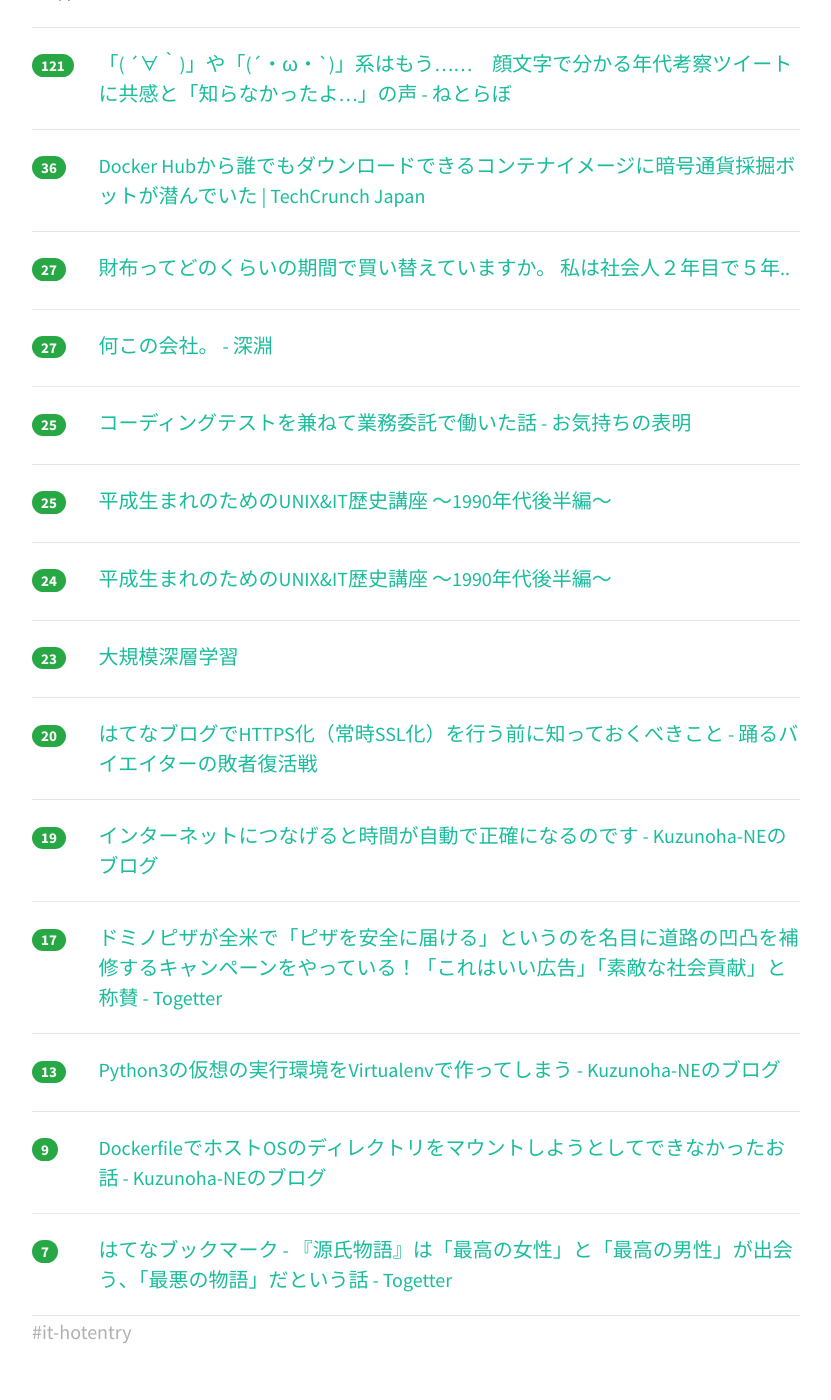
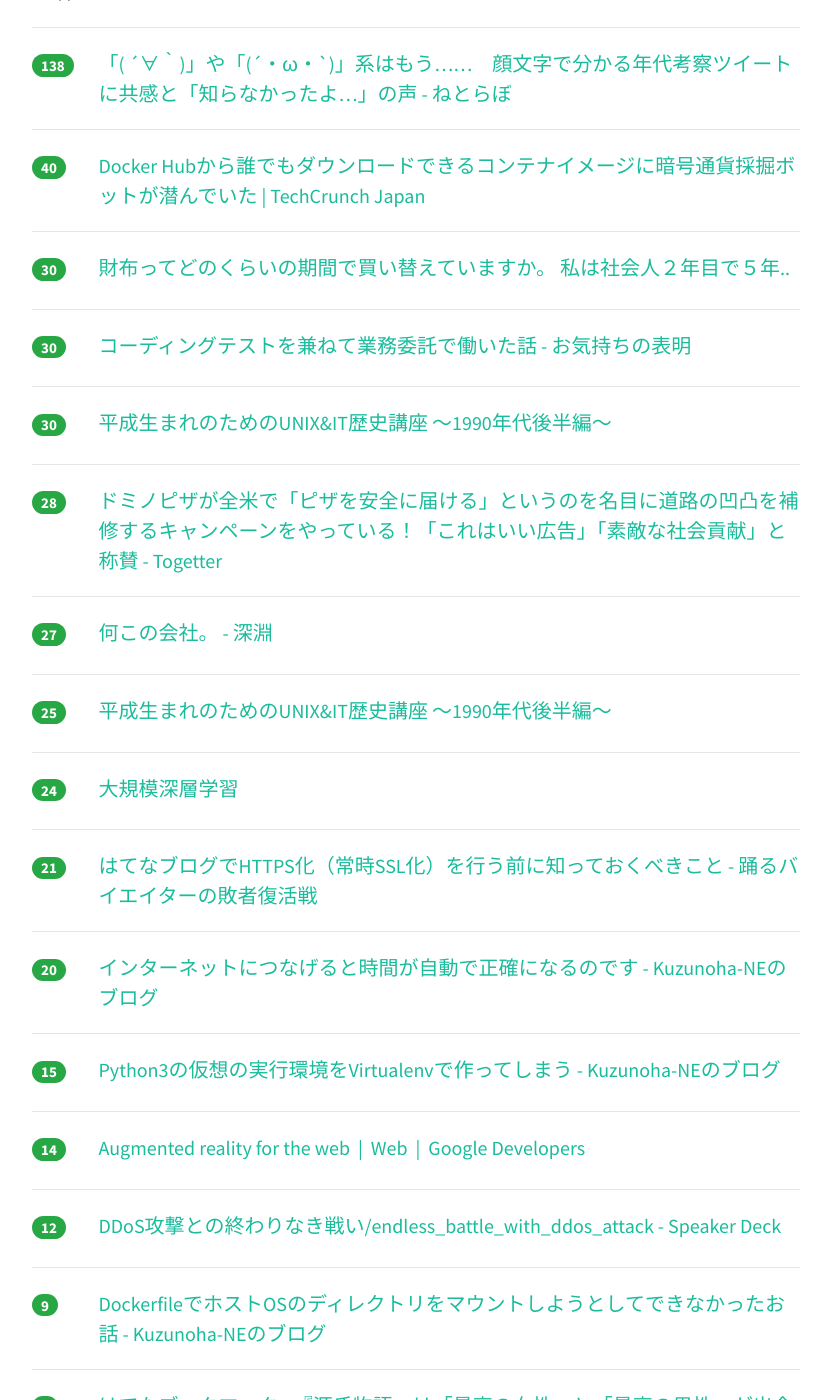
Before and after one commit to yatta47/hatena-matome-site, a Jekyll site: the page built from _posts/2018-06-17-hatena.md, in a window 1280 px wide and 1400 px high, scrolled down 346 px. Shown: the whole window, without its empty margins (224-1055 px from the left). Built offline with Jekyll 4.4.1, drawn with Linux system fonts in a browser that asks for light colours; nearby versions of some CDN libraries; some of the changed text lies outside the part shown.

Commit message:
Updated 2018-06-17

```diff
--- a/_posts/2018-06-17-hatena.md
+++ b/_posts/2018-06-17-hatena.md
@@ -1,24 +1,39 @@
 ---
 layout: post
 title:  "2018-06-17 はてぶIT"
-date:   2018-06-17 06:00:31
+date:   2018-06-17 07:01:45
 tags: [it-hotentry]
 ---
-14 件のデータあり
+17 件のデータあり
 
 <hr><div class="row">
-<div class="col-1"><span class="badge badge-pill badge-success h2">121</span></div>
+<div class="col-1"><span class="badge badge-pill badge-success h2">138</span></div>
 <div class="col-11"><a href='http://nlab.itmedia.co.jp/nl/articles/1806/16/news029.html' target='_blank'>「( ´∀｀)」や「(´・ω・`)」系はもう……　顔文字で分かる年代考察ツイートに共感と「知らなかったよ…」の声 - ねとらぼ</a></div>
 </div>
 <hr>
 <div class="row">
-<div class="col-1"><span class="badge badge-pill badge-success h2">36</span></div>
+<div class="col-1"><span class="badge badge-pill badge-success h2">40</span></div>
 <div class="col-11"><a href='https://jp.techcrunch.com/2018/06/16/2018-06-15-tainted-crypto-mining-containers-pulled-from-docker-hub/' target='_blank'>Docker Hubから誰でもダウンロードできるコンテナイメージに暗号通貨採掘ボットが潜んでいた | TechCrunch Japan</a></div>
 </div>
 <hr>
 <div class="row">
-<div class="col-1"><span class="badge badge-pill badge-success h2">27</span></div>
+<div class="col-1"><span class="badge badge-pill badge-success h2">30</span></div>
 <div class="col-11"><a href='https://anond.hatelabo.jp/20180616212459' target='_blank'>財布ってどのくらいの期間で買い替えていますか。 私は社会人２年目で５年..</a></div>
+</div>
+<hr>
+<div class="row">
+<div class="col-1"><span class="badge badge-pill badge-success h2">30</span></div>
+<div class="col-11"><a href='http://mrtry.hatenablog.jp/entry/2018/06/16/161924' target='_blank'>コーディングテストを兼ねて業務委託で働いた話 - お気持ちの表明</a></div>
+</div>
+<hr>
+<div class="row">
+<div class="col-1"><span class="badge badge-pill badge-success h2">30</span></div>
+<div class="col-11"><a href='https://www.slideshare.net/hourin/unixit-1990' target='_blank'>平成生まれのためのUNIX&IT歴史講座 ～1990年代後半編～</a></div>
+</div>
+<hr>
+<div class="row">
+<div class="col-1"><span class="badge badge-pill badge-success h2">28</span></div>
+<div class="col-11"><a href='https://togetter.com/li/1237857' target='_blank'>ドミノピザが全米で「ピザを安全に届ける」というのを名目に道路の凹凸を補修するキャンペーンをやっている！「これはいい広告」「素敵な社会貢献」と称賛 - Togetter</a></div>
 </div>
 <hr>
 <div class="row">
@@ -28,42 +43,37 @@ tags: [it-hotentry]
 <hr>
 <div class="row">
 <div class="col-1"><span class="badge badge-pill badge-success h2">25</span></div>
-<div class="col-11"><a href='http://mrtry.hatenablog.jp/entry/2018/06/16/161924' target='_blank'>コーディングテストを兼ねて業務委託で働いた話 - お気持ちの表明</a></div>
-</div>
-<hr>
-<div class="row">
-<div class="col-1"><span class="badge badge-pill badge-success h2">25</span></div>
-<div class="col-11"><a href='https://www.slideshare.net/hourin/unixit-1990' target='_blank'>平成生まれのためのUNIX&IT歴史講座 ～1990年代後半編～</a></div>
+<div class="col-11"><a href='https://www.slideshare.net/hourin/unixit-1990/' target='_blank'>平成生まれのためのUNIX&IT歴史講座 ～1990年代後半編～</a></div>
 </div>
 <hr>
 <div class="row">
 <div class="col-1"><span class="badge badge-pill badge-success h2">24</span></div>
-<div class="col-11"><a href='https://www.slideshare.net/hourin/unixit-1990/' target='_blank'>平成生まれのためのUNIX&IT歴史講座 ～1990年代後半編～</a></div>
-</div>
-<hr>
-<div class="row">
-<div class="col-1"><span class="badge badge-pill badge-success h2">23</span></div>
 <div class="col-11"><a href='https://www.slideshare.net/SSII_Slides/ss-101275110' target='_blank'>大規模深層学習</a></div>
 </div>
 <hr>
 <div class="row">
-<div class="col-1"><span class="badge badge-pill badge-success h2">20</span></div>
+<div class="col-1"><span class="badge badge-pill badge-success h2">21</span></div>
 <div class="col-11"><a href='https://www.bloglifer.net/entry/hatena-blog-ssl' target='_blank'>はてなブログでHTTPS化（常時SSL化）を行う前に知っておくべきこと - 踊るバイエイターの敗者復活戦</a></div>
 </div>
 <hr>
 <div class="row">
-<div class="col-1"><span class="badge badge-pill badge-success h2">19</span></div>
+<div class="col-1"><span class="badge badge-pill badge-success h2">20</span></div>
 <div class="col-11"><a href='https://kuzunoha-ne.hateblo.jp/entry/2018/05/07/113500' target='_blank'>インターネットにつなげると時間が自動で正確になるのです - Kuzunoha-NEのブログ</a></div>
 </div>
 <hr>
 <div class="row">
-<div class="col-1"><span class="badge badge-pill badge-success h2">17</span></div>
-<div class="col-11"><a href='https://togetter.com/li/1237857' target='_blank'>ドミノピザが全米で「ピザを安全に届ける」というのを名目に道路の凹凸を補修するキャンペーンをやっている！「これはいい広告」「素敵な社会貢献」と称賛 - Togetter</a></div>
+<div class="col-1"><span class="badge badge-pill badge-success h2">15</span></div>
+<div class="col-11"><a href='https://kuzunoha-ne.hateblo.jp/entry/2018/03/26/220000' target='_blank'>Python3の仮想の実行環境をVirtualenvで作ってしまう - Kuzunoha-NEのブログ</a></div>
 </div>
 <hr>
 <div class="row">
-<div class="col-1"><span class="badge badge-pill badge-success h2">13</span></div>
-<div class="col-11"><a href='https://kuzunoha-ne.hateblo.jp/entry/2018/03/26/220000' target='_blank'>Python3の仮想の実行環境をVirtualenvで作ってしまう - Kuzunoha-NEのブログ</a></div>
+<div class="col-1"><span class="badge badge-pill badge-success h2">14</span></div>
+<div class="col-11"><a href='https://developers.google.com/web/updates/2018/06/ar-for-the-web' target='_blank'>Augmented reality for the web  |  Web  |  Google Developers</a></div>
+</div>
+<hr>
+<div class="row">
+<div class="col-1"><span class="badge badge-pill badge-success h2">12</span></div>
+<div class="col-11"><a href='https://speakerdeck.com/takumakume/endless-battle-with-ddos-attack?slide=1' target='_blank'>DDoS攻撃との終わりなき戦い/endless_battle_with_ddos_attack - Speaker Deck</a></div>
 </div>
 <hr>
 <div class="row">
@@ -72,7 +82,12 @@ tags: [it-hotentry]
 </div>
 <hr>
 <div class="row">
-<div class="col-1"><span class="badge badge-pill badge-success h2">7</span></div>
+<div class="col-1"><span class="badge badge-pill badge-success h2">8</span></div>
 <div class="col-11"><a href='http://b.hatena.ne.jp/entry/s/togetter.com/li/1237754' target='_blank'>はてなブックマーク - 『源氏物語』は「最高の女性」と「最高の男性」が出会う、「最悪の物語」だという話 - Togetter</a></div>
 </div>
 <hr>
+<div class="row">
+<div class="col-1"><span class="badge badge-pill badge-success h2">6</span></div>
+<div class="col-11"><a href='https://togetter.com/li/1237788' target='_blank'>｢これ作ったのSNS詳しくないやつでしょ｣学校から配布された、都教育委員会による"SNS東京ルール"に賛否 - Togetter</a></div>
+</div>
+<hr>
```
